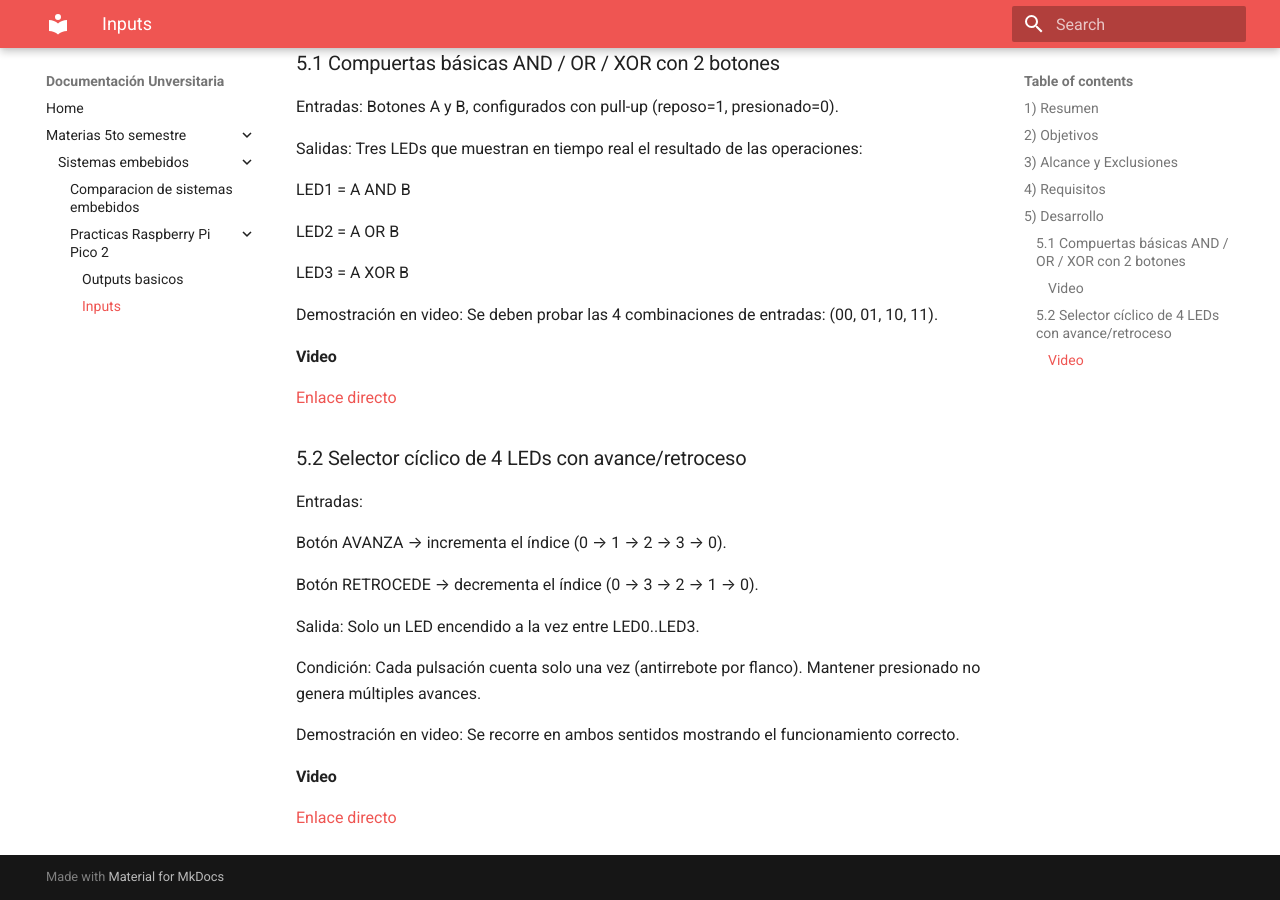
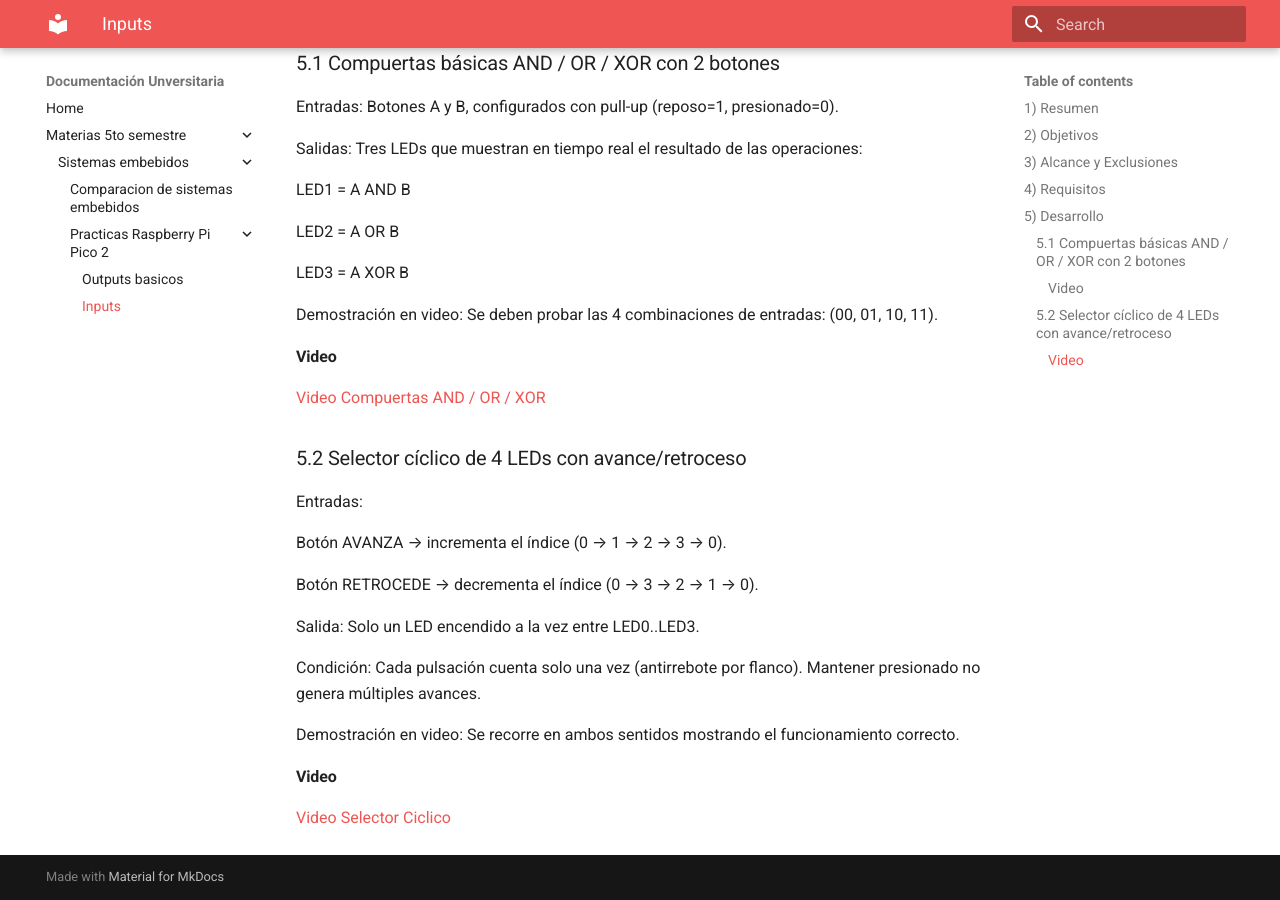
Before and after one commit to ZAFK28/PortafolioZarate, an MkDocs documentation site: the page built from docs/Inputs.md, in a window 1280 px wide and 900 px high, scrolled down 1900 px. Built offline with MkDocs 1.6.1 and Material for MkDocs 9.7.7, drawn with Linux system fonts in a browser that asks for light colours.

Commit message:
actualizacion

```diff
--- a/docs/Inputs.md
+++ b/docs/Inputs.md
@@ -89,7 +89,7 @@ LED3 = A XOR B
 
 Demostración en video: Se deben probar las 4 combinaciones de entradas: (00, 01, 10, 11).
 #### Video
-[Enlace directo](https://youtube.com/shorts/Svp_Ctx2cuk?si=vYLxuer2qodYCQAW)
+[Video Compuertas AND / OR / XOR](https://youtube.com/shorts/Svp_Ctx2cuk?si=vYLxuer2qodYCQAW)
 ### 5.2 Selector cíclico de 4 LEDs con avance/retroceso
 
 Entradas:
@@ -104,4 +104,4 @@ Condición: Cada pulsación cuenta solo una vez (antirrebote por flanco). Manten
 
 Demostración en video: Se recorre en ambos sentidos mostrando el funcionamiento correcto.
 #### Video
-[Enlace directo](https://youtube.com/shorts/twmNGeeP-nU?si=mZBkW5TyqbBxRJ5B)
+[Video Selector Ciclico](https://youtube.com/shorts/twmNGeeP-nU?si=mZBkW5TyqbBxRJ5B)
```
